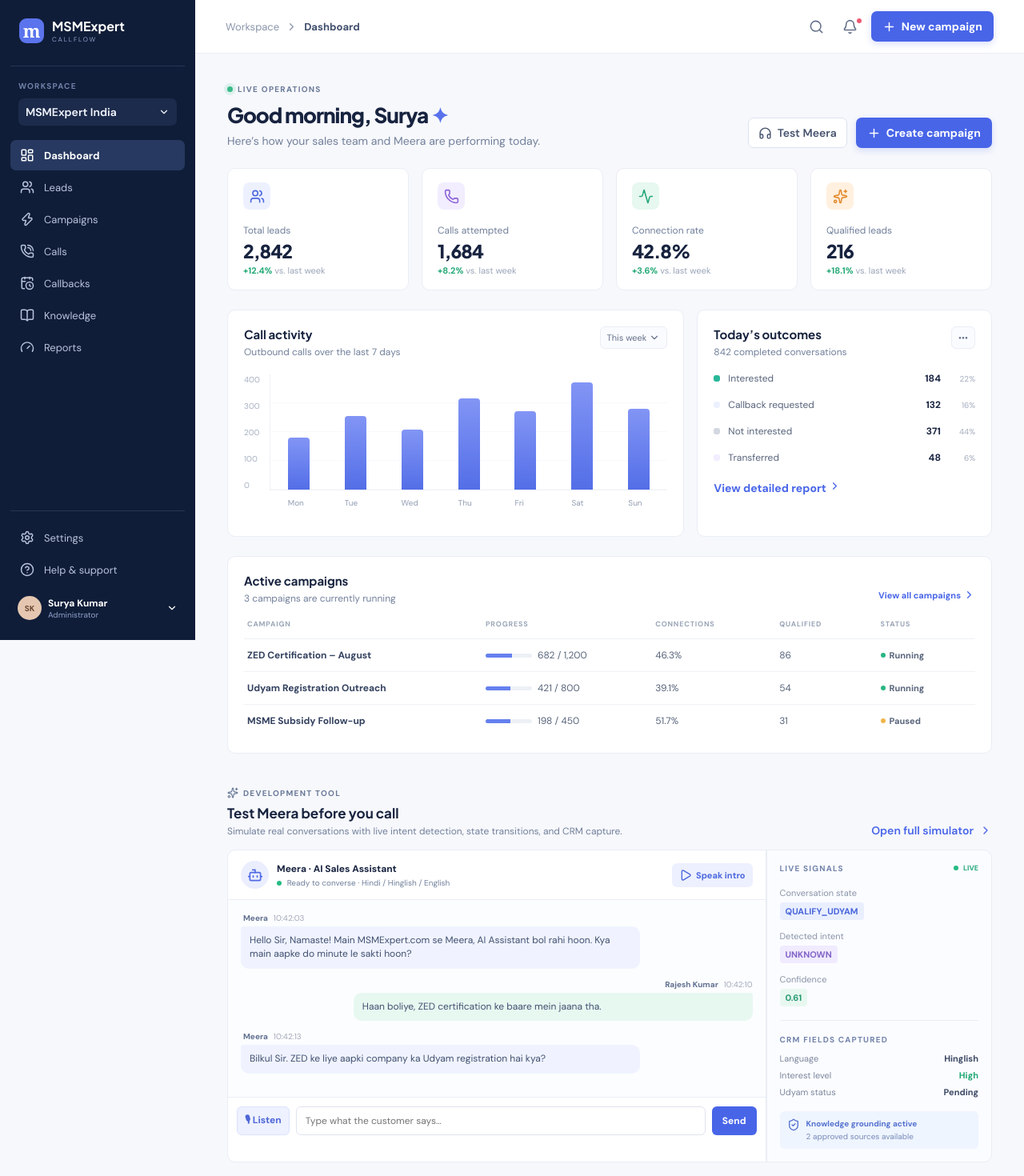
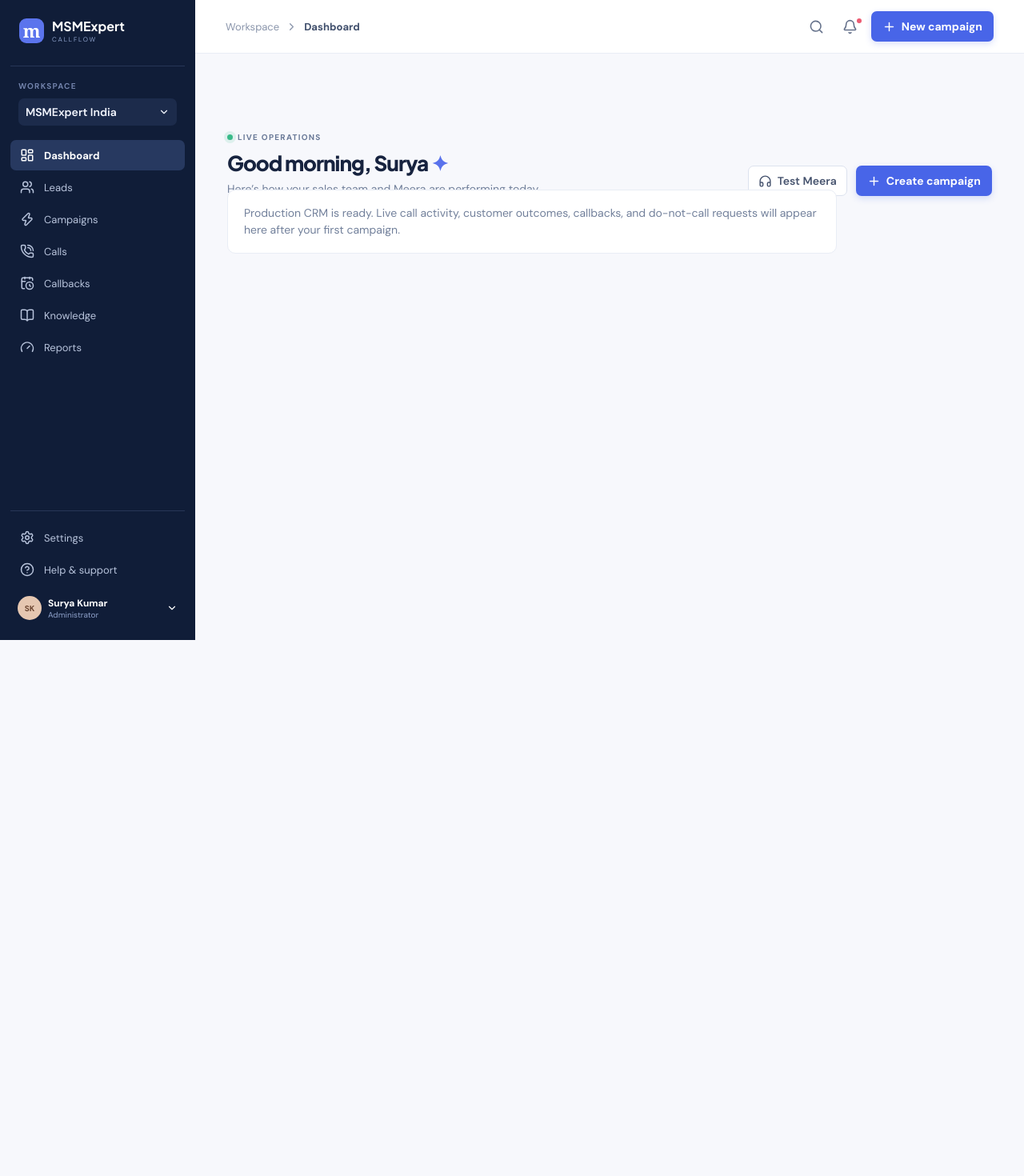
Before and after one commit to panchalsrmn-cmd/msmexpert-ai-callflow, a React (Vite) app: page / in a window 1280 px wide. Shown: the top 1470 px of the page at 80% size. After the commit the page ends 800 px from the top, so only its background shows below. Built offline with nearby package versions, Linux system fonts and the light colour scheme.

Commit message:
Remove dashboard mock data for production launch

```diff
--- a/src/main.tsx
+++ b/src/main.tsx
@@ -2,16 +2,13 @@ import React, {useMemo, useState} from 'react';
 import {createRoot} from 'react-dom/client';
 import {Activity, Bell, BookOpen, Bot, CalendarClock, ChevronDown, ChevronRight, CircleHelp, FileText, Gauge, Headphones, LayoutDashboard, Menu, Phone, PhoneCall, Play, Plus, Search, Settings, ShieldCheck, Sparkles, Users, X, Zap} from 'lucide-react';
 import './styles.css';
+import './production.css';
 import './meera-voice';
 import './meera-listen';
 import {MeeraPlayground} from './meera-playground';
 
 type Intent='INTERESTED'|'CALLBACK_REQUEST'|'ASK_ZED'|'DO_NOT_CALL'|'ASK_HUMAN'|'UNKNOWN';
-const initialMessages=[
-  {speaker:'Meera',type:'ai',text:'Hello Sir, Namaste! Main MSMExpert.com se Meera, AI Assistant bol rahi hoon. Kya main aapke do minute le sakti hoon?',time:'10:42:03'},
-  {speaker:'Rajesh Kumar',type:'customer',text:'Haan boliye, ZED certification ke baare mein jaana tha.',time:'10:42:10'},
-  {speaker:'Meera',type:'ai',text:'Bilkul Sir. ZED ke liye aapki company ka Udyam registration hai kya?',time:'10:42:13'}
-];
+const initialMessages=[];
 function App(){
  const [page,setPage]=useState('Dashboard'); const [drawer,setDrawer]=useState(false); const [messages,setMessages]=useState(initialMessages); const [input,setInput]=useState(''); const [state,setState]=useState('QUALIFY_UDYAM'); const [playing,setPlaying]=useState(false);
  const intent=useMemo<Intent>(()=>/call.*mat|don.t call|not interested/i.test(input)?'DO_NOT_CALL':/human|representative|agent/i.test(input)?'ASK_HUMAN':/callback|baad/i.test(input)?'CALLBACK_REQUEST':/zed|certification/i.test(input)?'ASK_ZED':/haan|yes|interested/i.test(input)?'INTERESTED':'UNKNOWN',[input]);
--- /dev/null
+++ b/src/production.css
@@ -0,0 +1,12 @@
+/* Production launch mode: never display sample prospects, counts, outcomes, or campaigns. */
+.metrics,.dashboard-grid,.table-card,.sim-wrap{display:none}
+
+.hero{padding-bottom:42px}
+.hero:after{content:'Production CRM is ready. Live call activity, customer outcomes, callbacks, and do-not-call requests will appear here after your first campaign.';display:block;position:absolute;left:40px;right:40px;top:170px;max-width:720px;padding:18px 20px;background:#fff;border:1px solid var(--line);border-radius:10px;color:var(--muted);line-height:1.5}
+.hero{position:relative;min-height:220px}
+
+.lead-table .lead{display:none}
+.lead-table:after{content:'No live leads yet. Customer records will appear here when Meera completes calls.';display:block;padding:28px 16px;color:var(--muted);text-align:center}
+
+.generic:has(.campaign-create) .campaign-create{display:none}
+.generic:has(.campaign-create):after{content:'No live callbacks yet. Requested callbacks will appear here after Meera records them during customer calls.';display:block;max-width:760px;margin-top:24px;padding:22px;background:#fff;border:1px solid var(--line);border-radius:10px;color:var(--muted)}
```
